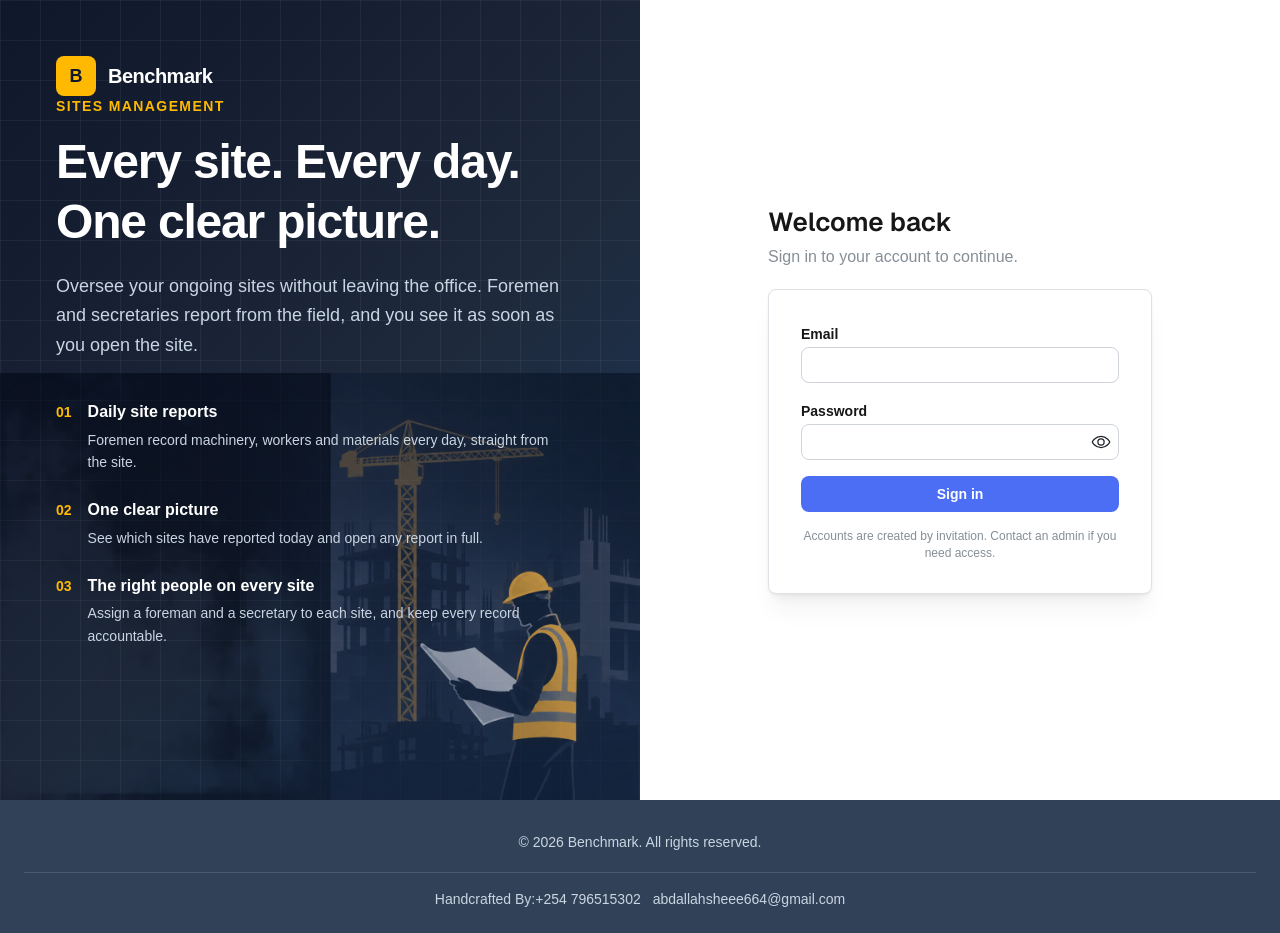
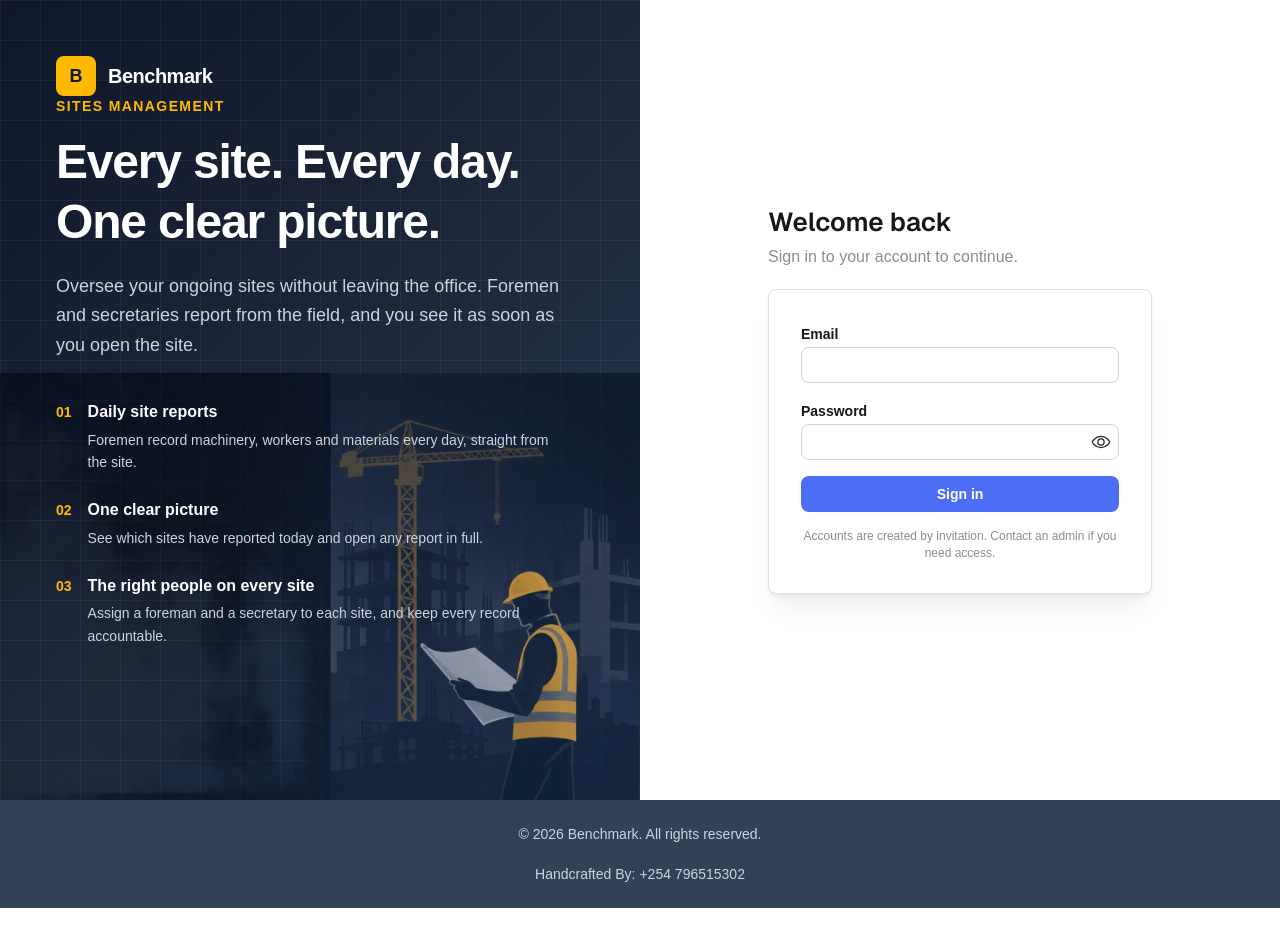
Before and after one commit to abdallahshee/benchmark, a Next.js app: page / in a window 1280 px wide. After the commit the page ends 908 px from the top, so only its background shows below. Built offline with nearby package versions, Linux system fonts and the light colour scheme.

Commit message:
removed the spaces below the footer

```diff
--- a/app/page.tsx
+++ b/app/page.tsx
@@ -1,3 +1,4 @@
+
 import { Paper, Text, Title } from "@mantine/core";
 import { Suspense, type ReactNode } from "react";
 
@@ -29,64 +30,50 @@ function BrandMark() {
             <div className="flex h-10 w-10 items-center justify-center rounded-lg bg-amber-400 text-lg font-extrabold text-slate-900">
                 {APP_NAME.charAt(0)}
             </div>
-      <span className="text-xl font-semibold tracking-tight">{APP_NAME}</span>
+            <span className="text-xl font-semibold tracking-tight">
+                {APP_NAME}
+            </span>
         </div>
     );
 }
 
-function Feature({ index, title, children }: { index: number; title: string; children: ReactNode }) {
+function Feature({
+    index,
+    title,
+    children,
+}: {
+    index: number;
+    title: string;
+    children: ReactNode;
+}) {
     return (
         <li className="flex gap-4">
             <span className="mt-0.5 text-sm font-bold tabular-nums text-amber-400">
                 {String(index).padStart(2, "0")}
             </span>
+
             <div>
                 <p className="font-semibold text-white">{title}</p>
-        <p className="mt-1 text-sm leading-relaxed text-slate-300">{children}</p>
+                <p className="mt-1 text-sm leading-relaxed text-slate-300">
+                    {children}
+                </p>
             </div>
         </li>
     );
 }
 
-// Decorative skyline with a tower crane. Hidden from screen readers.
-// function SkylineArt() {
-//   return (
-//     <svg
-//       aria-hidden="true"
-//       viewBox="0 0 520 320"
-//       className="pointer-events-none absolute bottom-0 right-0 w-[560px] max-w-full"
-//     >
-//       <g fill="#1e293b">
-//         <rect x="20" y="200" width="70" height="120" />
-//         <rect x="100" y="150" width="60" height="170" />
-//         <rect x="170" y="220" width="50" height="100" />
-//         <rect x="350" y="180" width="80" height="140" />
-//         <rect x="440" y="230" width="60" height="90" />
-//       </g>
-//       <g stroke="#fbbf24" fill="none" strokeLinecap="round" opacity="0.55">
-//         <rect x="255" y="40" width="10" height="280" strokeWidth="3" />
-//         <line x1="120" y1="48" x2="470" y2="48" strokeWidth="6" />
-//         <polyline points="120,48 260,12 470,48" strokeWidth="2" />
-//         <rect x="120" y="48" width="30" height="22" strokeWidth="3" />
-//         <rect x="266" y="52" width="22" height="16" strokeWidth="3" />
-//         <line x1="400" y1="48" x2="400" y2="140" strokeWidth="2" />
-//         <circle cx="400" cy="146" r="5" strokeWidth="2" />
-//         <rect x="380" y="152" width="40" height="24" strokeWidth="2" />
-//       </g>
-//     </svg>
-//   );
-// }
-
-// Construction engineer illustration. Hidden from screen readers.
-
-
 export default function Home() {
     return (
-    <main className="grid min-h-screen lg:grid-cols-2">
-      {/* Brand panel: always dark, so it looks the same in light and dark mode. */}
+        <main className="flex min-h-screen flex-col">
+            {/* Main content */}
+            <div className="grid flex-1 lg:grid-cols-2">
+                {/* Brand panel */}
                 <section
                     className="relative hidden overflow-hidden text-white lg:flex lg:flex-col lg:justify-between lg:p-14"
-        style={{ background: "linear-gradient(135deg, #0f172a 0%, #1e293b 55%, #1e3a5f 100%)" }}
+                    style={{
+                        background:
+                            "linear-gradient(135deg, #0f172a 0%, #1e293b 55%, #1e3a5f 100%)",
+                    }}
                 >
                     {/* Blueprint grid */}
                     <div
@@ -98,7 +85,8 @@ export default function Home() {
                             backgroundSize: "40px 40px",
                         }}
                     />
-        {/* <SkylineArt /> */}
+
+                    {/* Engineer illustration */}
                     <EngineerArt />
 
                     <div className="relative z-10">
@@ -109,50 +97,66 @@ export default function Home() {
                         <p className="text-sm font-semibold uppercase tracking-widest text-amber-400">
                             Sites Management
                         </p>
+
                         <h1 className="mt-4 text-4xl font-bold leading-tight tracking-tight xl:text-5xl">
                             Every site. Every day. One clear picture.
                         </h1>
+
                         <p className="mt-5 text-lg leading-relaxed text-slate-300">
-            Oversee your ongoing sites without leaving the office. Foremen and secretaries report
-            from the field, and you see it as soon as you open the site.
+                            Oversee your ongoing sites without leaving the
+                            office. Foremen and secretaries report from the
+                            field, and you see it as soon as you open the site.
                         </p>
 
                         <ul className="mt-10 space-y-6">
                             {FEATURES.map((f, i) => (
-              <Feature key={f.title} index={i + 1} title={f.title}>
+                                <Feature
+                                    key={f.title}
+                                    index={i + 1}
+                                    title={f.title}
+                                >
                                     {f.text}
                                 </Feature>
                             ))}
                         </ul>
                     </div>
 
-        {/* Spacer so the artwork has room below the text on short screens. */}
+                    {/* Spacer for artwork */}
                     <div className="relative z-10 h-24" />
                 </section>
 
-      {/* Sign-in */}
+                {/* Sign-in panel */}
                 <section className="flex items-center justify-center p-6 sm:p-10">
                     <div className="w-full max-w-sm">
                         <div className="mb-8 lg:hidden">
                             <BrandMark />
-            <p className="mt-2 text-sm text-amber-500">Sites Management</p>
+                            <p className="mt-2 text-sm text-amber-500">
+                                Sites Management
+                            </p>
                         </div>
 
                         <Title order={2}>Welcome back</Title>
+
                         <Text c="dimmed" mt={4} mb="lg">
                             Sign in to your account to continue.
                         </Text>
 
-          <Paper withBorder shadow="md" radius="md" p="xl">
+                        <Paper
+                            withBorder
+                            shadow="md"
+                            radius="md"
+                            p="xl"
+                        >
                             <Suspense fallback={null}>
                                 <LoginForm />
                             </Suspense>
                         </Paper>
                     </div>
                 </section>
-          <div className="col-span-full">
+            </div>
+
+            {/* Footer */}
             <AppFooter />
-      </div>
         </main>
     );
 }
--- a/components/app-footer.tsx
+++ b/components/app-footer.tsx
@@ -1,57 +1,33 @@
+
 import { CurrentYear } from "./current-year";
 
 export function AppFooter() {
     const APP_NAME = "Benchmark";
 
     return (
-        <footer className="mt-auto w-full bg-slate-700 px-6 py-6 text-white">
+        <footer className="w-full shrink-0 bg-slate-700 px-6 py-6 text-white">
             <div className="mx-auto max-w-7xl space-y-5">
-
-                {/* Row 1: Logo and Copyright */}
-                <div className="flex items-center justify-center gap-3 pt-2">
-                    {/* Logo */}
-                    {/* <div className="flex h-12 w-12 shrink-0 items-center justify-center rounded-lg bg-amber-400 text-xl font-extrabold text-slate-900">
-                        {APP_NAME.charAt(0)}
-                    </div> */}
-
-                    {/* Trademark and Copyright */}
+                {/* Row 1: Copyright */}
+                <div className="flex items-center justify-center gap-3">
                     <div className="text-left">
-                        {/* <p className="text-sm font-semibold text-white">
-                            {APP_NAME}
-                        </p> */}
-
                         <p className="text-sm text-slate-300">
                             © <CurrentYear /> {APP_NAME}. All rights reserved.
                         </p>
-
                     </div>
                 </div>
 
                 {/* Row 2: Developer Details */}
-                <div className="flex flex-wrap items-center justify-center gap-x-3 gap-y-2 border-t border-slate-500/50 pt-4 text-sm text-slate-300">
-
-
+                <div className="flex flex-wrap items-center justify-center gap-x-3 gap-y-2 text-sm text-slate-300">
                     <p>
-                         Handcrafted By:
+                        Handcrafted By:
                         <a
                             href="tel:+254796515302"
-                            className="transition-colors hover:text-amber-400"
+                            className="ml-1 transition-colors hover:text-amber-400"
                         >
                             +254 796515302
                         </a>
                     </p>
-
-                    <p>
-
-                        <a
-                            href="mailto:abdallahshee664@gmail.com"
-                            className="transition-colors hover:text-amber-400"
-                        >
-                           abdallahsheee664@gmail.com
-                        </a>
-                    </p>
                 </div>
-
             </div>
         </footer>
     );
```
Lines whose indentation alone changed are shown as unchanged.
